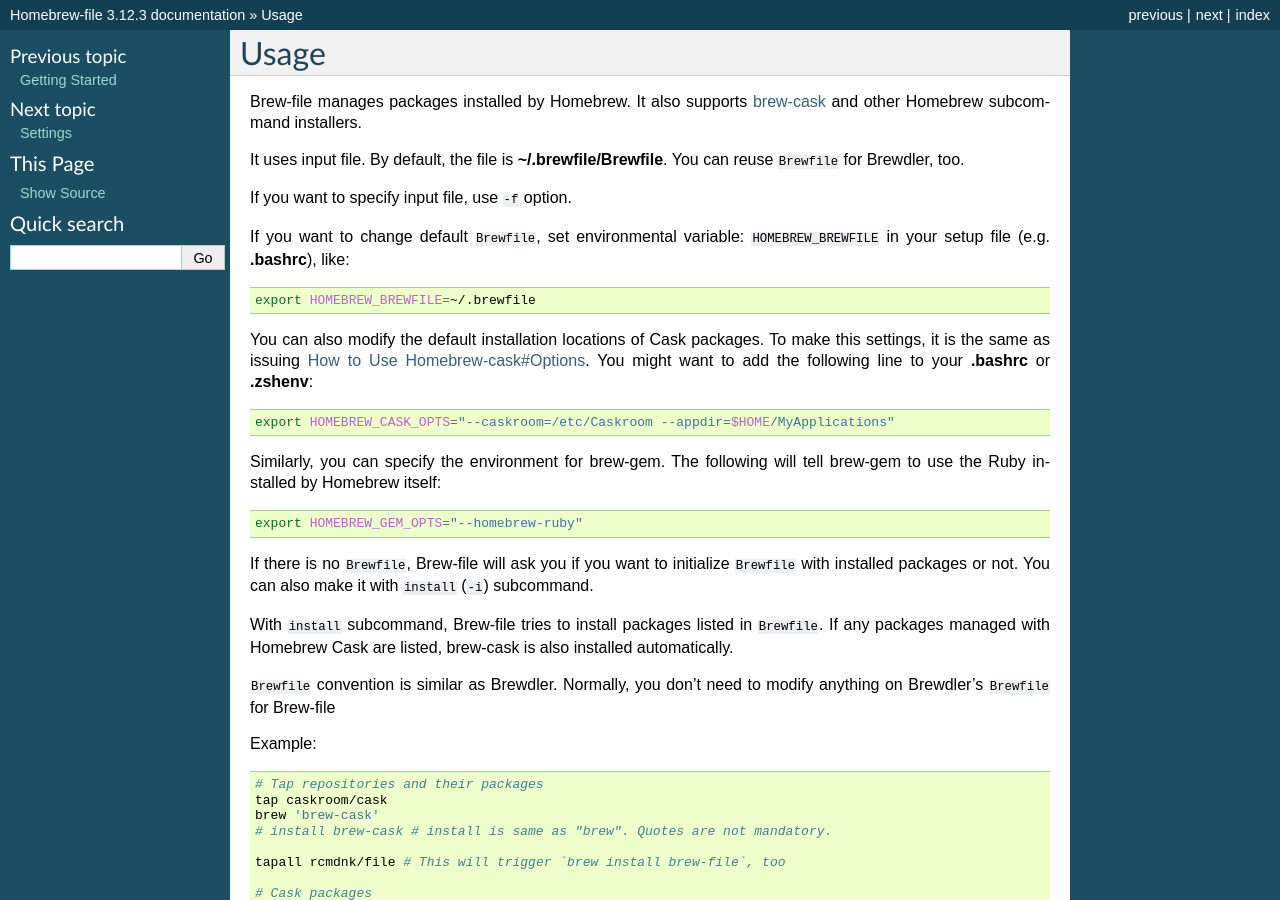
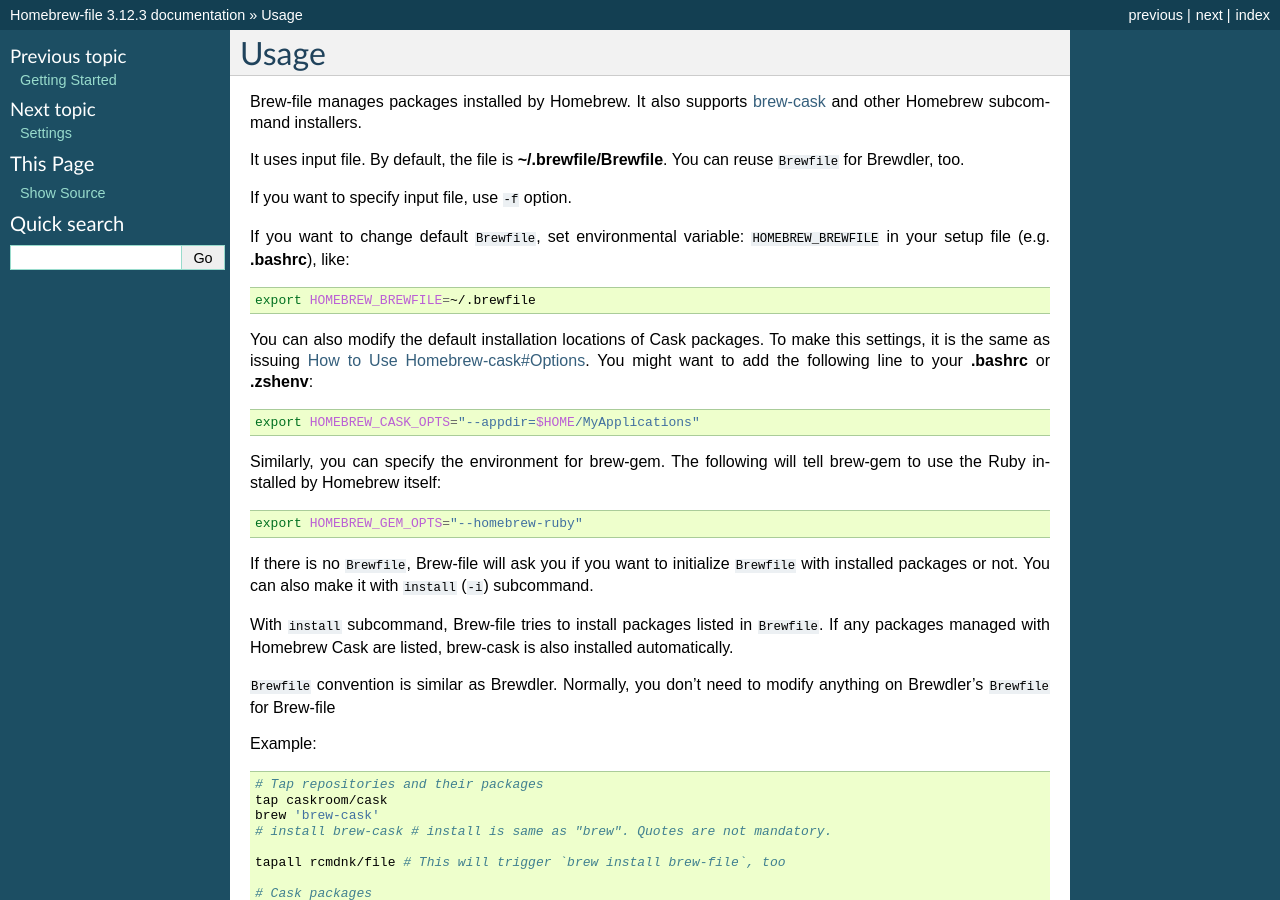
Before and after one commit to rcmdnk/homebrew-file, a Sphinx documentation site: the page built from docs/usage.rst, in a window 1280 px wide and 900 px high. Built offline with Sphinx 7.4.7, drawn with Linux system fonts in a browser that asks for light colours.

```diff
--- a/docs/settings.rst
+++ b/docs/settings.rst
@@ -14,5 +14,5 @@
    HOMEBREW_BREWFILE_TOP_PACKAGES | Packages which are listed in Brewfile even if `leaves` is used and they are under dependencies. (Useful for such `go`, which is used by itself, but some packages depend on it, too.) | \"\"
    HOMEBREW_BREWFILE_VERBOSE      | Set verbose level. | 1
    HOMEBREW_BREWFILE_APPSTORE     | Set 0 you don't want to list up AppStore applications Brewfile. | 1
-   HOMEBREW_CASK_OPTS             | This is `Cask's option <https://github.com/caskroom/homebrew-cask/blob/master/USAGE.md>`_ to set cask environment. If caskroom or appdir is set with these options, Brew-file uses these values in it. | \"\"
+   HOMEBREW_CASK_OPTS             | This is `Cask's option <https://github.com/caskroom/homebrew-cask/blob/master/USAGE.md>`_ to set cask environment. If appdir or fontdir is set with these options, Brew-file uses these values in it. | \"\"
    HOMEBREW_GEM_OPTS              | This is `brew-gem's option <https://github.com/sportngin/brew-gem/blob/master/README.md>`_ to set Ruby environment. | \"\"
--- a/docs/usage.rst
+++ b/docs/usage.rst
@@ -23,7 +23,7 @@
 
 .. code-block:: sh
 
-    export HOMEBREW_CASK_OPTS="--caskroom=/etc/Caskroom --appdir=$HOME/MyApplications"
+    export HOMEBREW_CASK_OPTS="--appdir=$HOME/MyApplications"
 
 Similarly, you can specify the environment for brew-gem.  The following will tell brew-gem to use the Ruby installed by Homebrew itself:
 
```
Also changed, not shown: .travis.yml, 2 other files.
